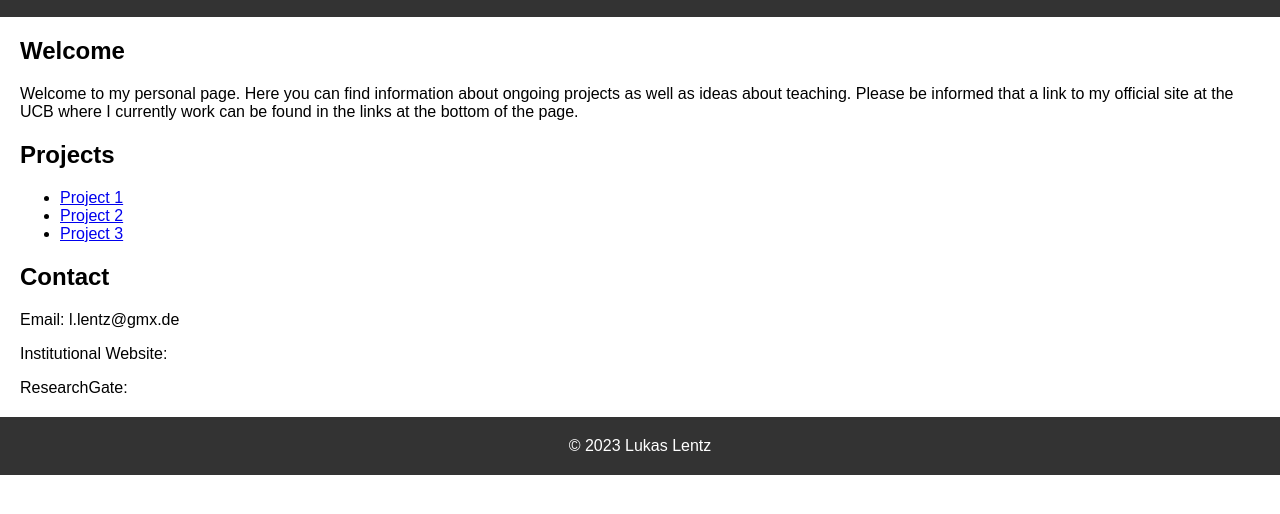
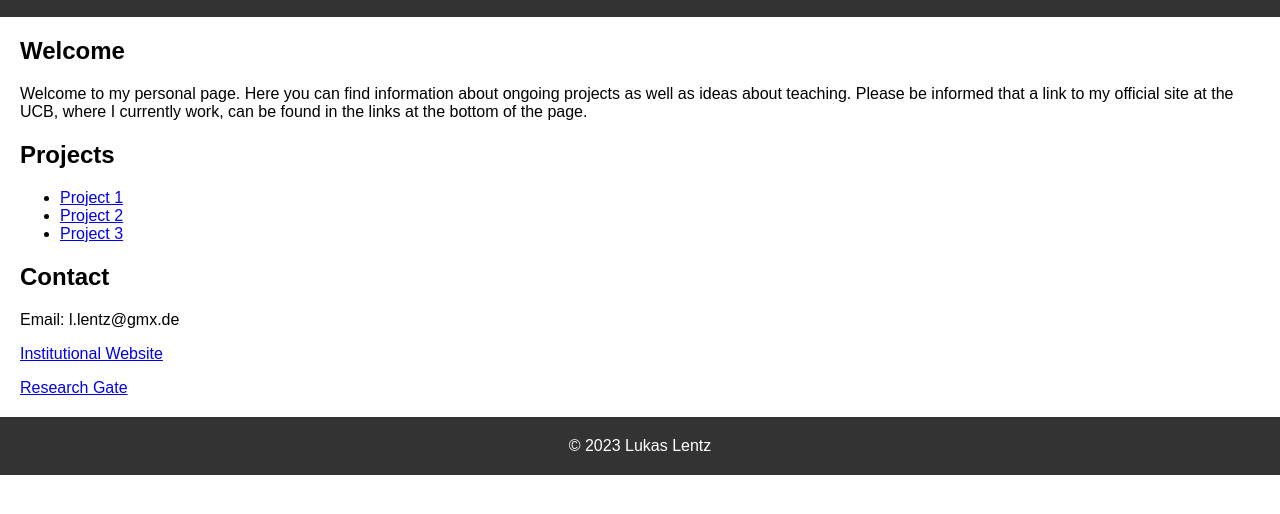
Before and after one commit to LukasLentz/LukasLentz.github.io, a plain HTML site: page index.html in a window 1280 px wide. Shown: the part 60-574 px from the top of the page. Drawn offline with Linux system fonts and the light colour scheme.

Commit message:
contacts added

```diff
--- a/index.html
+++ b/index.html
@@ -46,7 +46,7 @@
   <main>
     <h2>Welcome</h2>
     <p>Welcome to my personal page. Here you can find information about ongoing projects as well as ideas about teaching.
-      Please be informed that a link to my official site at the UCB where I currently work can be found in the links at the bottom of the page.
+      Please be informed that a link to my official site at the UCB, where I currently work, can be found in the links at the bottom of the page.
     </p>
 
     <h2>Projects</h2>
@@ -58,8 +58,8 @@
 
     <h2>Contact</h2>
     <p>Email: l.lentz@gmx.de</p>
-    <p>Institutional Website: <a href="https://www.umwelt-campus.de/dr-lukas-lentz"></a></p>
-    <p>ResearchGate: <a href="https://www.researchgate.net/profile/Lukas-Lentz"></a></p>
+    <p><a href="https://www.umwelt-campus.de/dr-lukas-lentz">Institutional Website</a></p>
+    <p><a href="https://www.researchgate.net/profile/Lukas-Lentz">Research Gate</a></p>
   </main>
 
   <footer>
```
